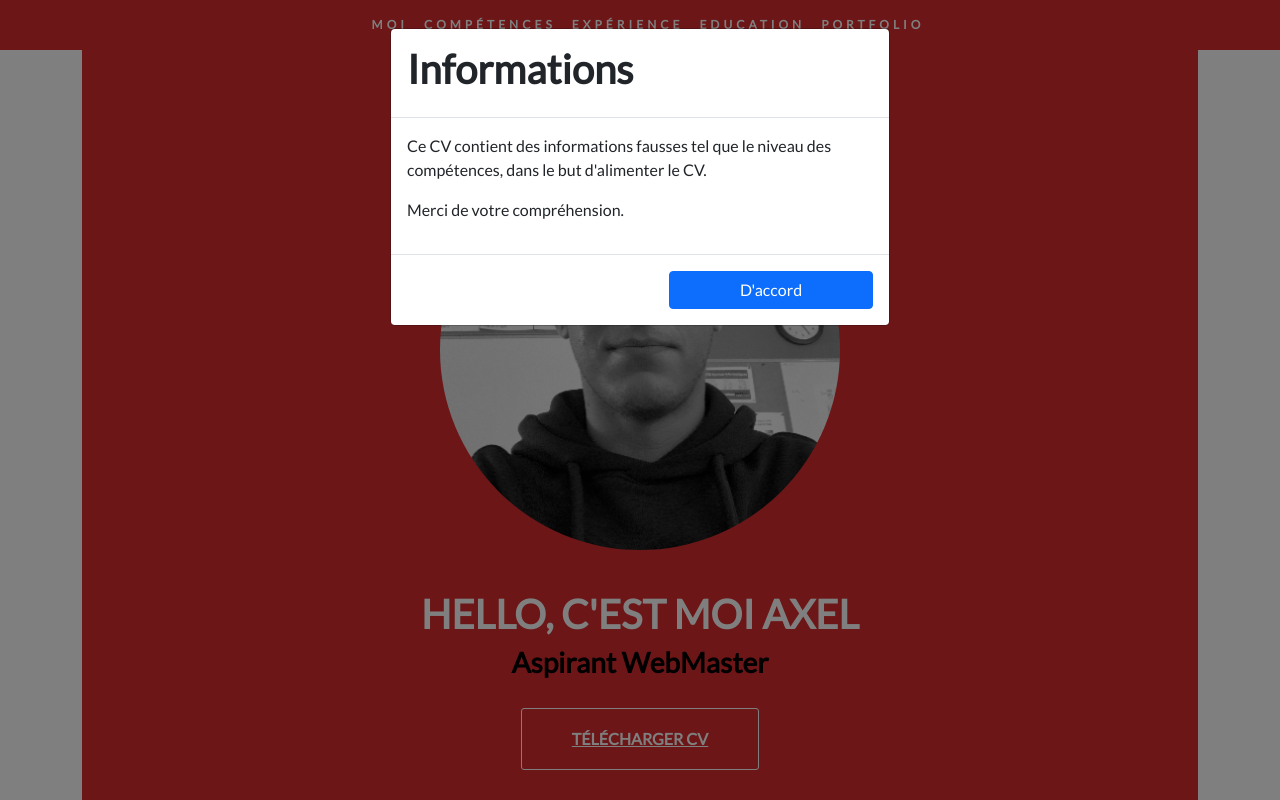
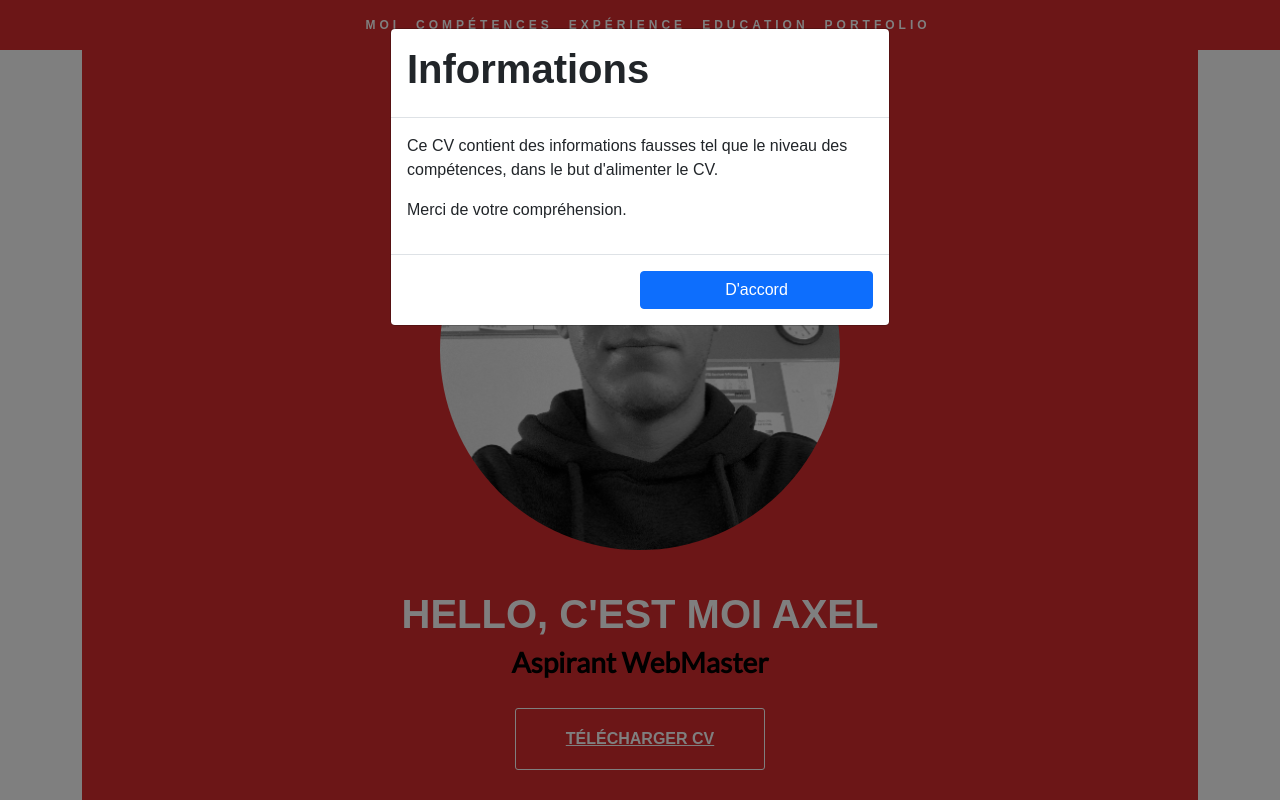
Before and after one commit to OuiEtToi/CV-Developpeur, a plain HTML site: page index.html in a window 1280 px wide. Shown: the top 800 px of the page. Drawn offline with nearby package versions, Linux system fonts and the light colour scheme.

Commit message:
Update style.css

```diff
--- a/css/style.css
+++ b/css/style.css
@@ -1,7 +1,7 @@
 /* GENERAL */
 
 body {
-    font-family: 'Lato', sans-serif;
+    font-family: 'Lato-Black', sans-serif;
     position: relative;
 }
 
```
